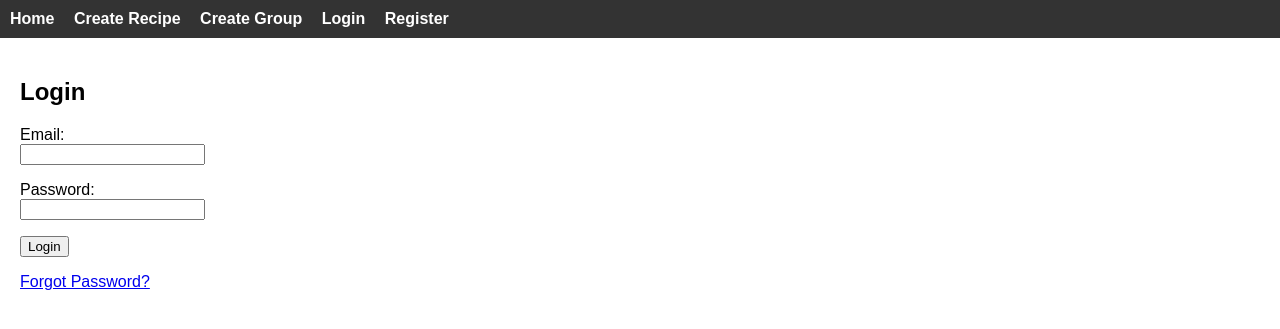
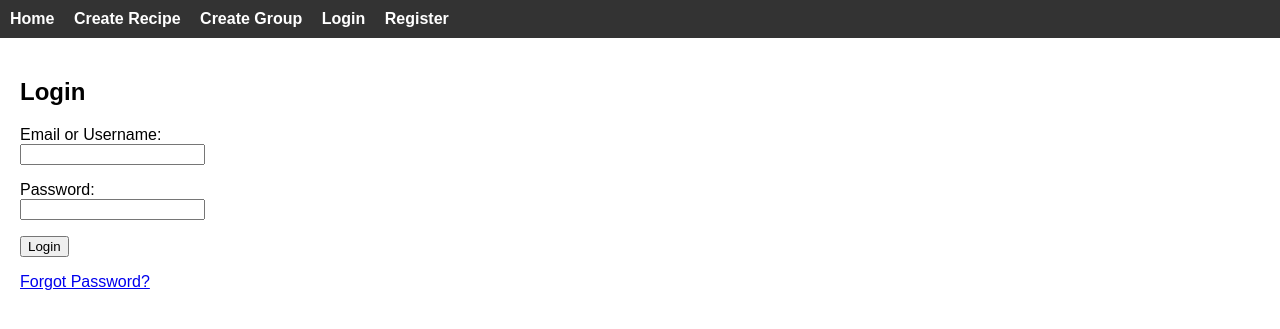
Before and after one commit to jessmorrill/SharedPlate, a Flask app: page /login in a window 1280 px wide. Shown: the top 329 px of the page. Run offline with Flask 3, Linux system fonts and the light colour scheme; parts of the project's set-up code (start-up, migrations or seed data) failed here and were passed over.

Commit message:
user can enter username at login
Co-authored-by: Copilot <copilot@github.com>

```diff
--- a/app/routes.py
+++ b/app/routes.py
@@ -121,8 +121,13 @@ def register():
         username = request.form.get('username')
         password = request.form.get('password')
 
-        existing = User.query.filter_by(email=email).first()
-        if not existing:
+        existing_email = User.query.filter_by(email=email).first()
+        existing_username = User.query.filter_by(username=username).first()
+        if existing_email:
+            return render_template('register.html', error='Email already registered')
+        if existing_username:
+            return render_template('register.html', error='Username already taken')
+        if not existing_email and not existing_username:
             code = str(random.randint(100000, 999999))
 
             new_user = User(
@@ -144,7 +149,7 @@ def register():
 
             return redirect(url_for('verify'))
 
-    return render_template('register.html')
+    return render_template('register.html', error=None)
 
 
 @app.route('/verify', methods=['GET', 'POST'])
@@ -200,9 +205,12 @@ def reset_password():
 @app.route('/login', methods=['GET', 'POST'])
 def login():
     if request.method == 'POST':
-        email = request.form.get('email')
+        login_input = request.form.get('email')
         password = request.form.get('password')
-        user = User.query.filter_by(email=email, password=password).first()
+        if '@' in login_input:
+            user = User.query.filter_by(email=login_input, password=password).first()
+        else:
+            user = User.query.filter_by(username=login_input, password=password).first()
         if user and not user.isPending:
             session['user'] = user.email
             return redirect(url_for('home'))
--- a/app/templates/login.html
+++ b/app/templates/login.html
@@ -5,7 +5,7 @@
 <h2>Login</h2>
 
 <form method="POST">
-    <p>Email:<br>
+    <p>Email or Username:<br>
     <input type="text" name="email" required></p>
 
     <p>Password:<br>
--- a/app/templates/register.html
+++ b/app/templates/register.html
@@ -3,6 +3,10 @@
 {% block content %}
 
 <h2> Register </h2>
+
+{% if error %}
+<p style="color: red;">{{ error }}</p>
+{% endif %}
 
 <form method="POST">
     <p>Email: </p>
```
